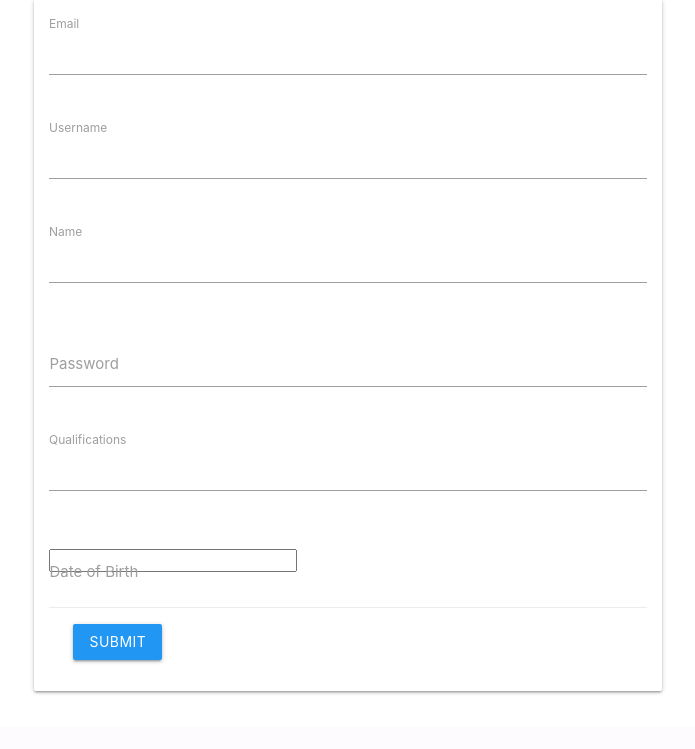
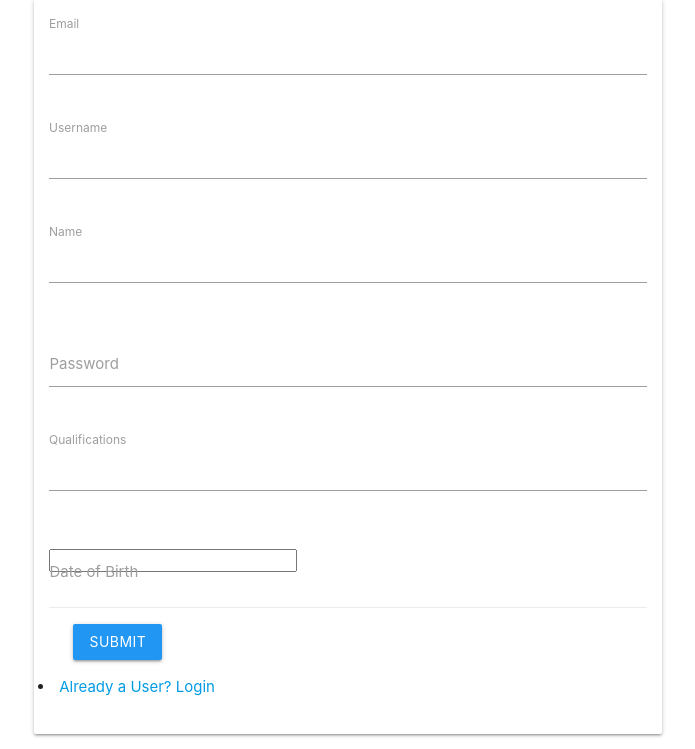
Before and after one commit to crowbar72/COMP3613_Project, a Flask app: page /signuppage in a window 1280 px wide. Shown: the part 73-822 px from the top of the page, without its empty margins (292-987 px from the left). Before the commit the page ends 767 px from the top, so only its background shows below. Run offline with Flask 2, Linux system fonts and the light colour scheme.

Commit message:
signup link to login

```diff
--- a/App/templates/signup.html
+++ b/App/templates/signup.html
@@ -66,6 +66,11 @@
 <div class="card-action">
 <input type="submit" class="blue text-white btn">
 </div>
+
+<div class="row">
+    <li><a href="/App/templates/login.html">Already a User? Login</a></li>
+</div>
+
 </form>
 </main>
 
```
